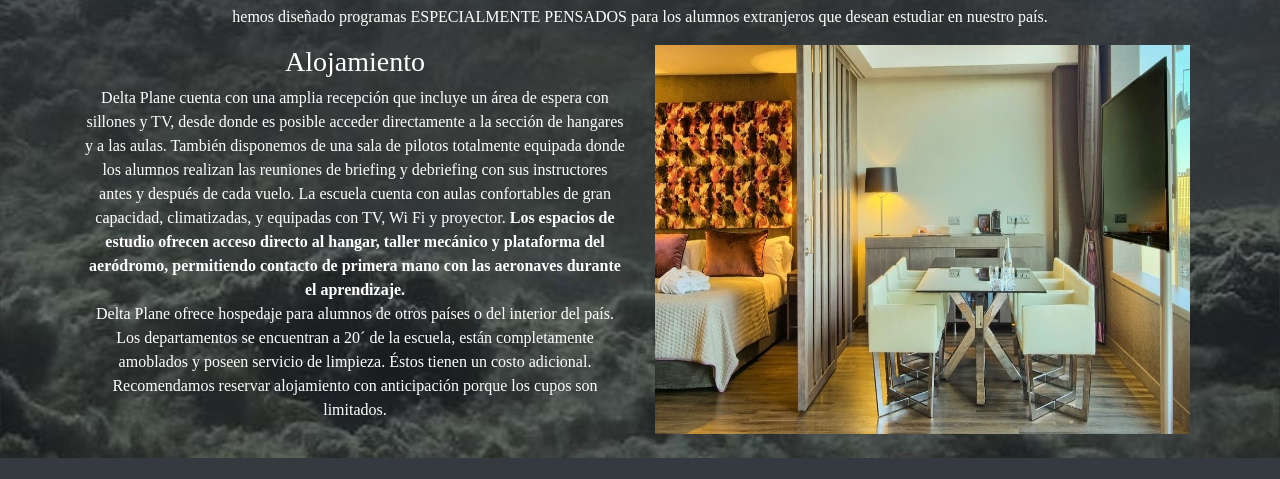
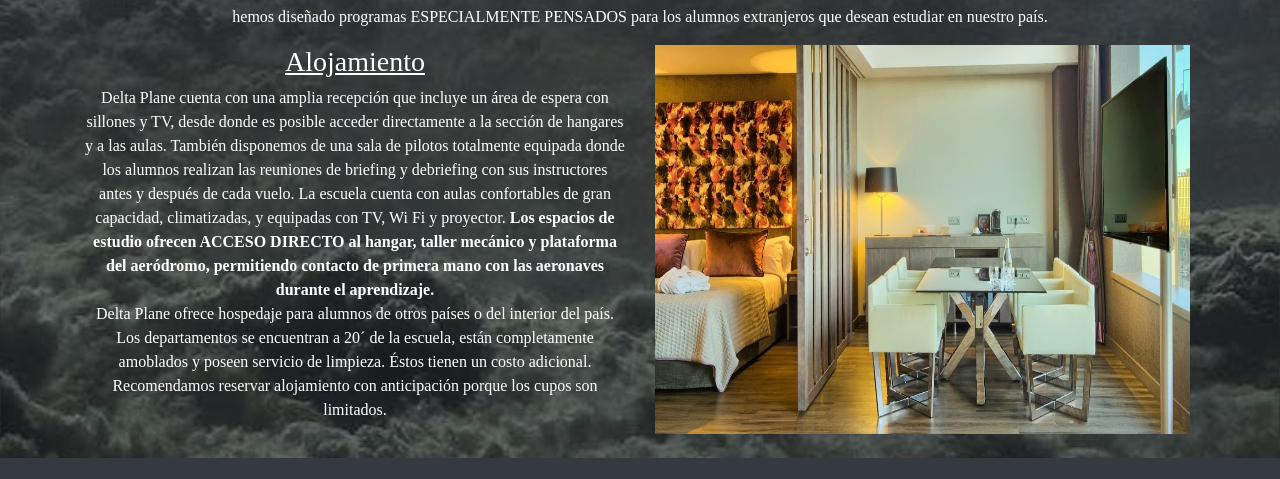
Before and after one commit to MarianoReynal/Escuela-de-vuelo, a website: page pages/extranjeros.html in a window 1280 px wide. Shown: the part 217-696 px from the top of the page. Drawn offline with nearby package versions, Linux system fonts and the light colour scheme; a web font is replaced by a local one.

Commit message:
underline a alojamiento

```diff
--- a/pages/extranjeros.html
+++ b/pages/extranjeros.html
@@ -75,13 +75,13 @@
     <section class="container">
       <div class="row">
         <div class="col-lg-6 text-center" data-aos="fade-right">
-          <h3 class="text-capitalize text-white">alojamiento</h3>
+          <h3 class="text-capitalize text-white alojamiento">alojamiento</h3>
           <p class="text-white">
             Delta Plane cuenta con una amplia recepción que incluye un área de espera con sillones y TV, desde donde es posible acceder directamente a la sección de hangares y a las aulas.
 
             También disponemos de una sala de pilotos totalmente equipada donde los alumnos realizan las reuniones de briefing y debriefing con sus instructores antes y después de cada vuelo.
 
-            La escuela cuenta con aulas confortables de gran capacidad, climatizadas, y equipadas con TV, Wi Fi y proyector. <strong>Los espacios de estudio ofrecen acceso directo al hangar, taller mecánico y plataforma del aeródromo, permitiendo contacto de primera mano con las aeronaves durante el aprendizaje.</strong> <br>
+            La escuela cuenta con aulas confortables de gran capacidad, climatizadas, y equipadas con TV, Wi Fi y proyector. <strong>Los espacios de estudio ofrecen ACCESO DIRECTO al hangar, taller mecánico y plataforma del aeródromo, permitiendo contacto de primera mano con las aeronaves durante el aprendizaje.</strong> <br>
             Delta Plane ofrece hospedaje para alumnos de otros países o del interior del país. Los departamentos se encuentran a 20´ de la escuela, están completamente amoblados y poseen servicio de limpieza. Éstos tienen un costo adicional. Recomendamos reservar alojamiento con anticipación porque los cupos son limitados.
           </p>
         </div>
--- a/scss/style.scss
+++ b/scss/style.scss
@@ -122,6 +122,10 @@ body{
 margin:$p-top 0px 0px 0px;
 }
 
+.alojamiento{
+	text-decoration:underline;
+}
+
 @media only screen and (max-width: 768px) {
 	.carrouselMio{
 		display: none;
```
Also changed, not shown: css/estilos.css.
